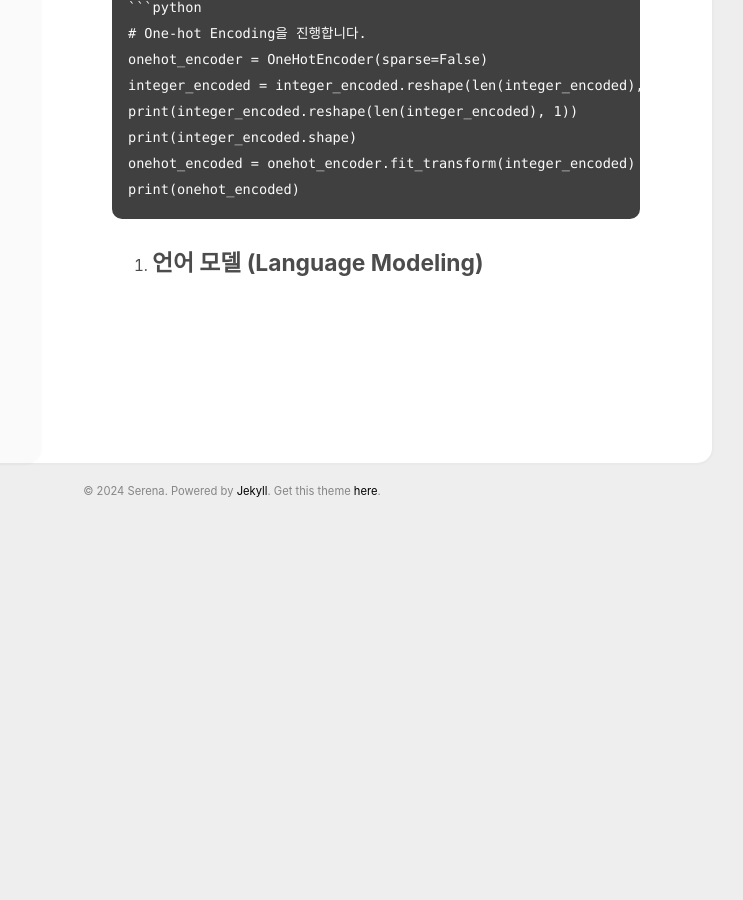
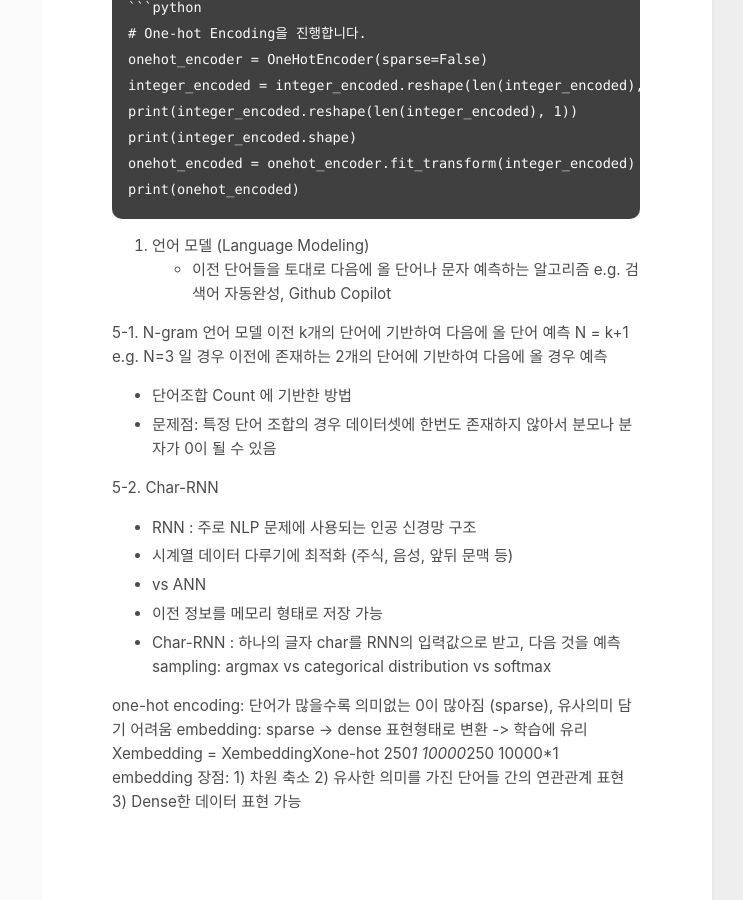
Before and after one commit to B-Serena/b-serena.github.io, a Jekyll site: the page built from _posts/2024-09-03-nlp-1.md, in a window 1280 px wide and 900 px high, scrolled down 1155 px. Shown: the whole window, without its empty margins (408-1151 px from the left). Built offline with Jekyll 4.4.1, drawn with Linux system fonts in a browser that asks for light colours; before the commit the page ends 1679 px from its top, so only the background shows below that.

Commit message:
new articles

```diff
--- a/_posts/2024-09-03-nlp-1.md
+++ b/_posts/2024-09-03-nlp-1.md
@@ -57,4 +57,31 @@ print(onehot_encoded)
 
 
 5. 언어 모델 (Language Modeling)
--
+- 이전 단어들을 토대로 다음에 올 단어나 문자 예측하는 알고리즘
+e.g. 검색어 자동완성, Github Copilot
+
+5-1. N-gram 언어 모델
+이전 k개의 단어에 기반하여 다음에 올 단어 예측
+N = k+1
+e.g. N=3 일 경우 이전에 존재하는 2개의 단어에 기반하여 다음에 올 경우 예측
+
+- 단어조합 Count 에 기반한 방법
+- 문제점:
+특정 단어 조합의 경우 데이터셋에 한번도 존재하지 않아서 분모나 분자가 0이 될 수 있음
+
+5-2. Char-RNN
+- RNN : 주로 NLP 문제에 사용되는 인공 신경망 구조
+- 시계열 데이터 다루기에 최적화 (주식, 음성, 앞뒤 문맥 등)
+- vs ANN
+- 이전 정보를 메모리 형태로 저장 가능
+- Char-RNN : 하나의 글자 char를 RNN의 입력값으로 받고, 다음 것을 예측
+sampling: argmax vs categorical distribution vs softmax
+
+one-hot encoding: 단어가 많을수록 의미없는 0이 많아짐 (sparse), 유사의미 담기 어려움
+embedding: sparse -> dense 표현형태로 변환 -> 학습에 유리
+Xembedding = XembeddingXone-hot
+250*1  10000*250  10000*1
+embedding 장점:
+1) 차원 축소
+2) 유사한 의미를 가진 단어들 간의 연관관계 표현
+3) Dense한 데이터 표현 가능
```
Also changed, not shown: _posts/2024-08-21-how-to-set-up-mac copy.md (+10 -0 lines).
